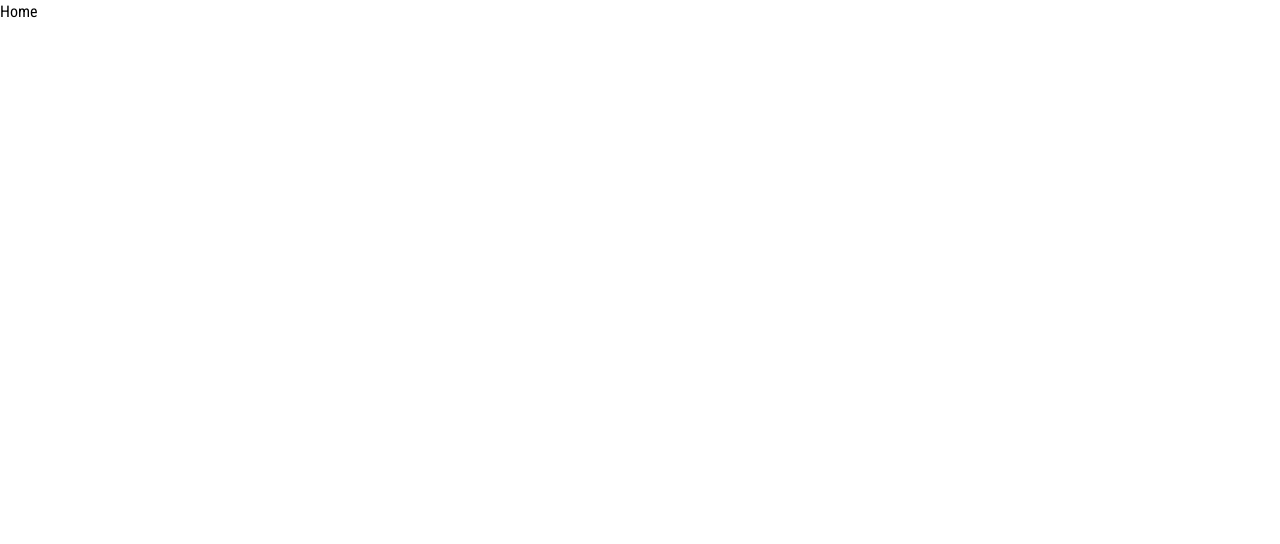
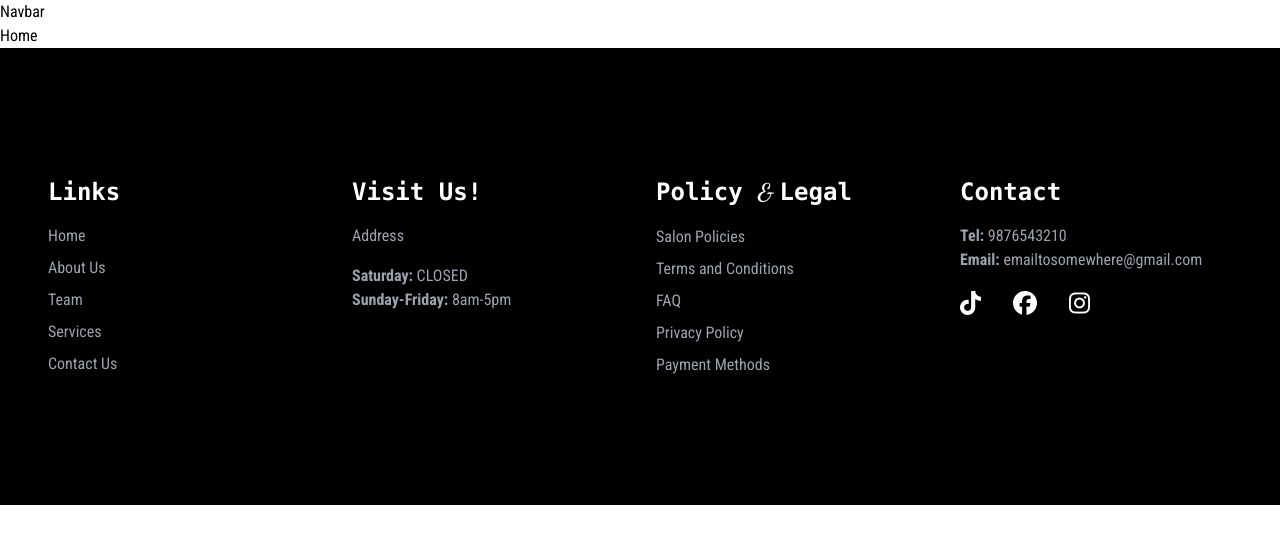
Before and after one commit to SharmaDeepak98/salon-app, a React (Vite) app: page / in a window 1280 px wide. Shown: the top 544 px of the page. Built offline with nearby package versions, Linux system fonts and the light colour scheme.

Commit message:
created footer section

```diff
--- a/package.json
+++ b/package.json
@@ -10,6 +10,7 @@
     "preview": "vite preview"
   },
   "dependencies": {
+    "@fortawesome/fontawesome-free": "^6.7.2",
     "@material-tailwind/react": "^2.1.10",
     "motion": "^11.15.0",
     "react": "^18.3.1",
--- a/src/App.tsx
+++ b/src/App.tsx
@@ -2,14 +2,17 @@ import { BrowserRouter as Router, Routes, Route } from 'react-router-dom';
 import Home from './pages/Home';
 import Services from './pages/Services';
 import Contact from './pages/Contact';
+import Layout from './pages/Layout';
 
 const App = () => {
   return (
     <Router>
       <Routes>
-          <Route path="/" element={<Home/>} />
-          <Route path="/services" element={<Services/>} />
-          <Route path="/contact" element={<Contact/>} />
+          <Route path="/" element={<Layout />} >
+            <Route index element={<Home />} />
+            <Route path="/services" element={<Services />} />
+            <Route path="/contact" element={<Contact />} />
+          </Route>
       </Routes>
     </Router>
   );
--- a/src/components/Footer.tsx
+++ b/src/components/Footer.tsx
@@ -1,6 +1,56 @@
 const Footer = () => {
   return (
-    <div>Footer</div>
+    <footer className="bg-black text-gray-400 py-32">
+      <div className="max-w-full mx-auto px-6 md:px-12 grid grid-cols-1 md:grid-cols-4 gap-8">
+
+        <div>
+          <h3 className="text-2xl  mb-4 font-mono font-extrabold text-white"> Links</h3>
+          <ul className="space-y-2">
+            <li><a href="#" className="hover:text-gray-200">Home</a></li>
+            <li><a href="#" className="hover:text-gray-200">About Us</a></li>
+            <li><a href="#" className="hover:text-gray-200">Team</a></li>
+            <li><a href="#" className="hover:text-gray-200">Services</a></li>
+            <li><a href="#" className="hover:text-gray-200">Contact Us</a></li>
+          </ul>
+        </div>
+
+        <div>
+          <h3 className="text-2xl font-extrabold mb-4 font-mono text-white">Visit Us!</h3>
+          <p>Address</p>
+          <p className="mt-4">
+            <strong>Saturday:</strong> CLOSED <br />
+            <strong>Sunday-Friday:</strong> 8am-5pm <br />
+
+          </p>
+        </div>
+
+        <div>
+          <h3 className="text-2xl font-bold mb-4 font-mono text-white">Policy <span className="font-dancingScript"> & </span> Legal</h3>
+          <ul className="space-y-2">
+            <li><a href="#" className="hover:text-gray-200">Salon Policies</a></li>
+            <li><a href="#" className="hover:text-gray-200">Terms and Conditions</a></li>
+            <li><a href="#" className="hover:text-gray-200">FAQ</a></li>
+            <li><a href="#" className="hover:text-gray-200">Privacy Policy</a></li>
+            <li><a href="#" className="hover:text-gray-200">Payment Methods</a></li>
+          </ul>
+        </div>
+
+        <div>
+          <h3 className="text-2xl font-bold mb-4 font-mono text-white">Contact</h3>
+          <p className="font-robotoCondensed">
+            <strong>Tel: </strong> 9876543210 <br />
+            <strong>Email: </strong><a href="mailto:emailtosomewhere@gmail.com" className="hover:text-gray-400">emailtosomewhere@gmail.com</a>
+          </p>
+          <div className="mt-4 flex space-x-8 text-white ">
+            <a href="http://tiktok.com" className="hover:text-gray-400 text-2xl"><i className="fab fa-tiktok"></i></a>
+            <a href="http://facebook.com" className="hover:text-gray-400 text-2xl"><i className="fab fa-facebook"></i></a>
+            <a href="http://instagram.com" className="hover:text-gray-400 text-2xl"><i className="fab fa-instagram"></i></a>
+          </div>
+        </div>
+
+      </div>
+
+    </footer>
   )
 }
 export default Footer
--- a/src/index.css
+++ b/src/index.css
@@ -1,5 +1,7 @@
 /* styles.css or index.css */
 @import url('https://fonts.googleapis.com/css2?family=Dancing+Script:wght@400..700&family=Instrument+Serif&family=Roboto+Condensed:ital,wght@0,100..900;1,100..900&display=swap');
+@import "@fortawesome/fontawesome-free/css/all.min.css";
+
 
 @tailwind base;
 @tailwind components;
--- /dev/null
+++ b/src/pages/Layout.tsx
@@ -0,0 +1,15 @@
+import Footer from "../components/Footer";
+import Navbar from "../components/Navbar";
+import { Outlet } from "react-router-dom";
+
+function Layout(){
+    return (
+        <>
+            <Navbar />
+                <Outlet />
+            <Footer />
+        </>
+    )
+}
+
+export default Layout;
```
Also changed, not shown: 1 other file (tests, documents, lock files or other folders).
